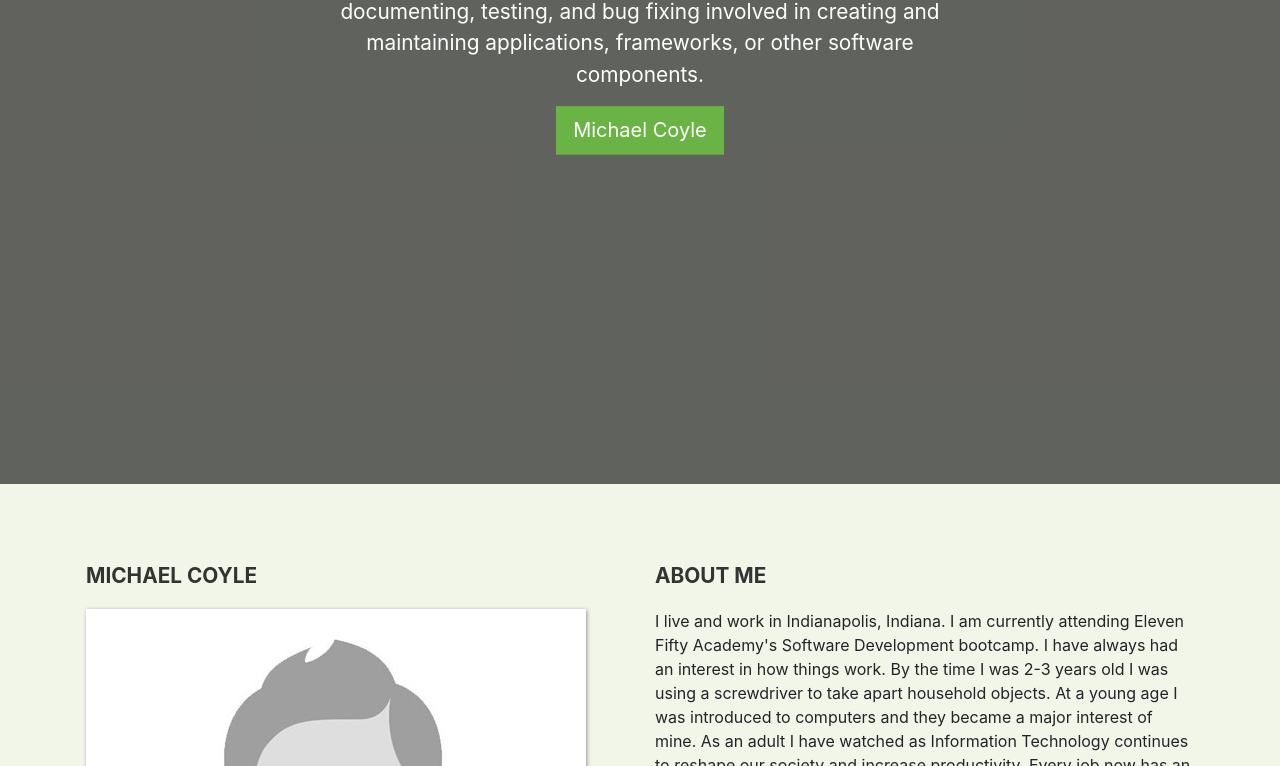
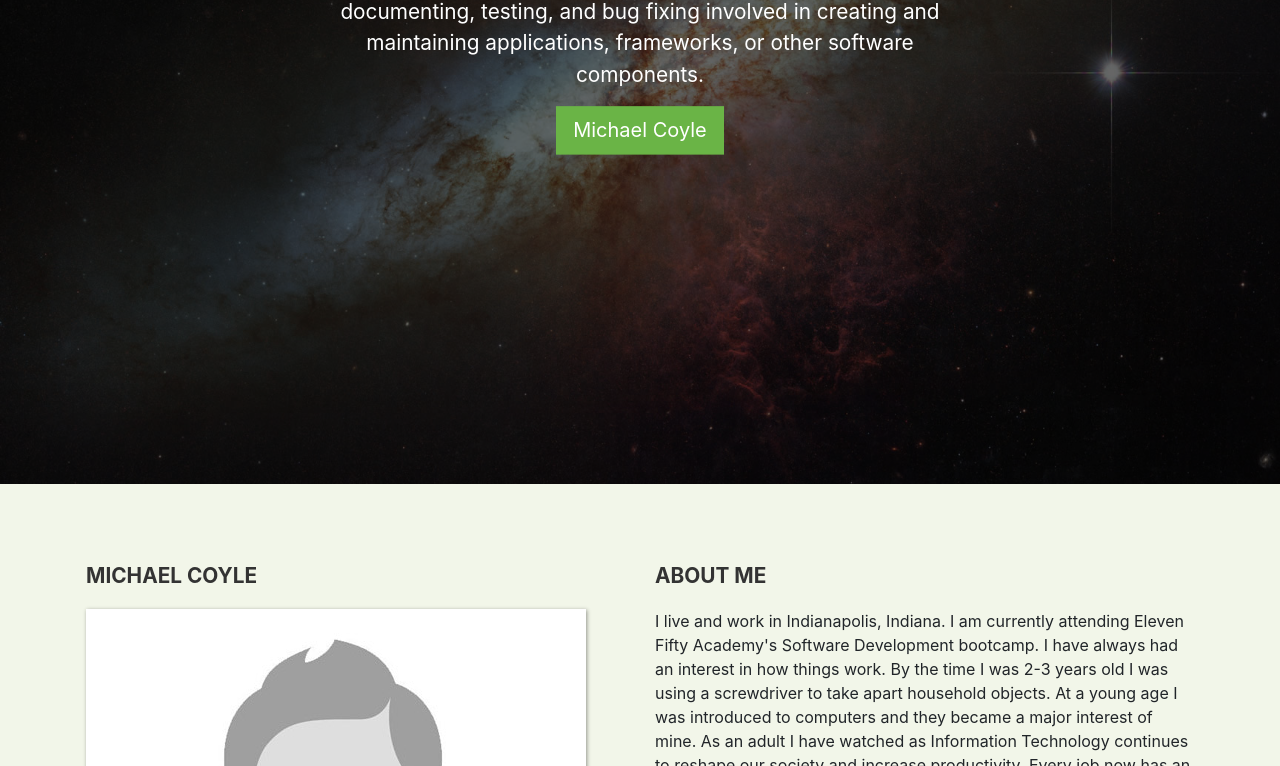
Before and after one commit to mike61456/Portfolio, a plain HTML site: page index.html in a window 1280 px wide. Shown: the part 372-1138 px from the top of the page. Drawn offline with nearby package versions, Linux system fonts and the light colour scheme.

Commit message:
Portfolio Page

```diff
--- a/main.css
+++ b/main.css
@@ -19,7 +19,7 @@ body {
     justify-content: flex-end;
   }
   .header {
-    background-image: url("header-background.jpg");
+    background-image: url("assets/header-background.jpg");
     background-size: cover;
     background-position: center;
     position: relative;
```
